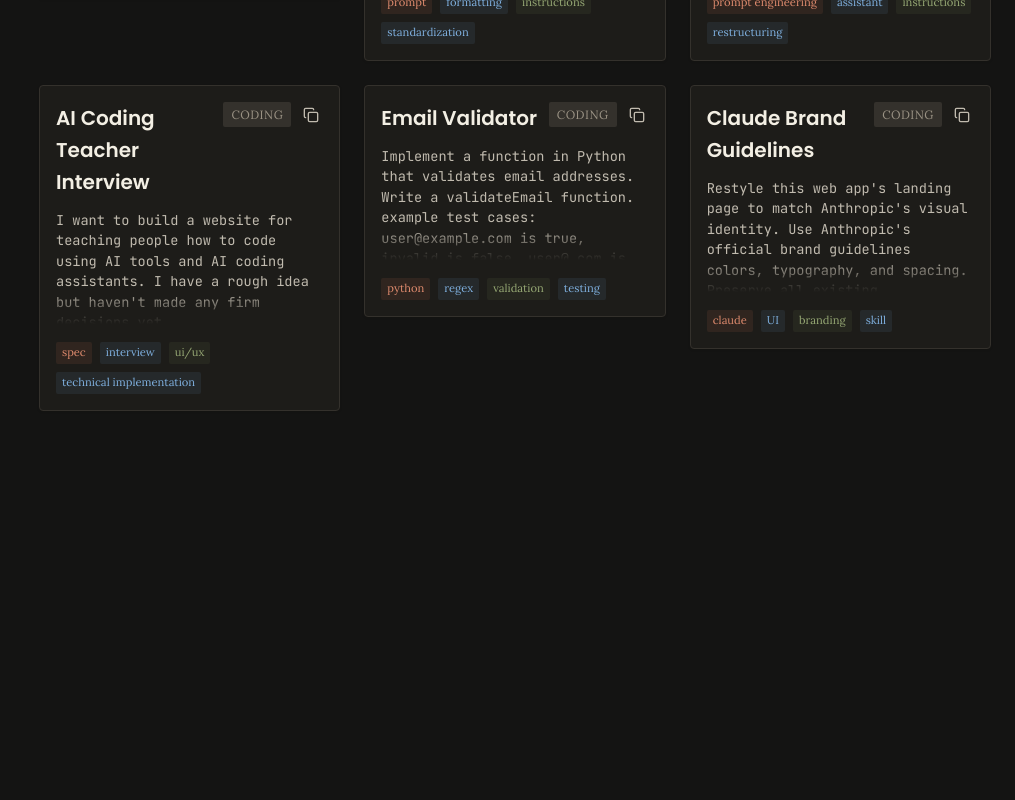
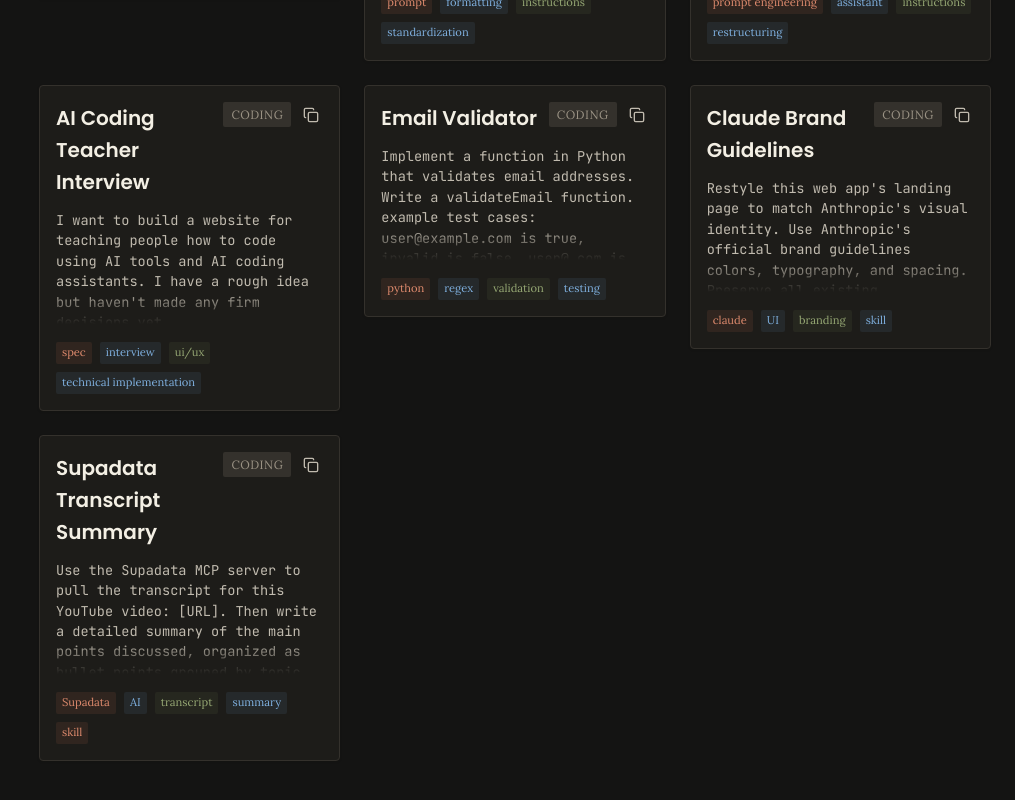
Before and after one commit to senthilcaesar/promptshelf, a React (Vite) app: page / in a window 1280 px wide. Shown: the part 984-1784 px from the top of the page, without its empty margins (265-1280 px from the left). Before the commit the page ends 1715 px from the top, so only its background shows below. Built offline with nearby package versions, Linux system fonts and the light colour scheme.

Commit message:
prompt updates

```diff
--- a/src/App.jsx
+++ b/src/App.jsx
@@ -231,6 +231,14 @@
     category: 'Coding',
     tags: ['claude', 'UI', 'branding', 'skill'],
   },
+  {
+    id: 13,
+    title: 'Supadata Transcript Summary',
+    content:
+      'Use the Supadata MCP server to pull the transcript for this YouTube video: [URL]. Then write a detailed summary of the main points discussed, organized as bullet points grouped by topic. Include key takeaways at the end.',
+    category: 'Coding',
+    tags: ['Supadata', 'AI', 'transcript', 'summary', 'skill'],
+  },
 ];
 
 const categories = [
```
